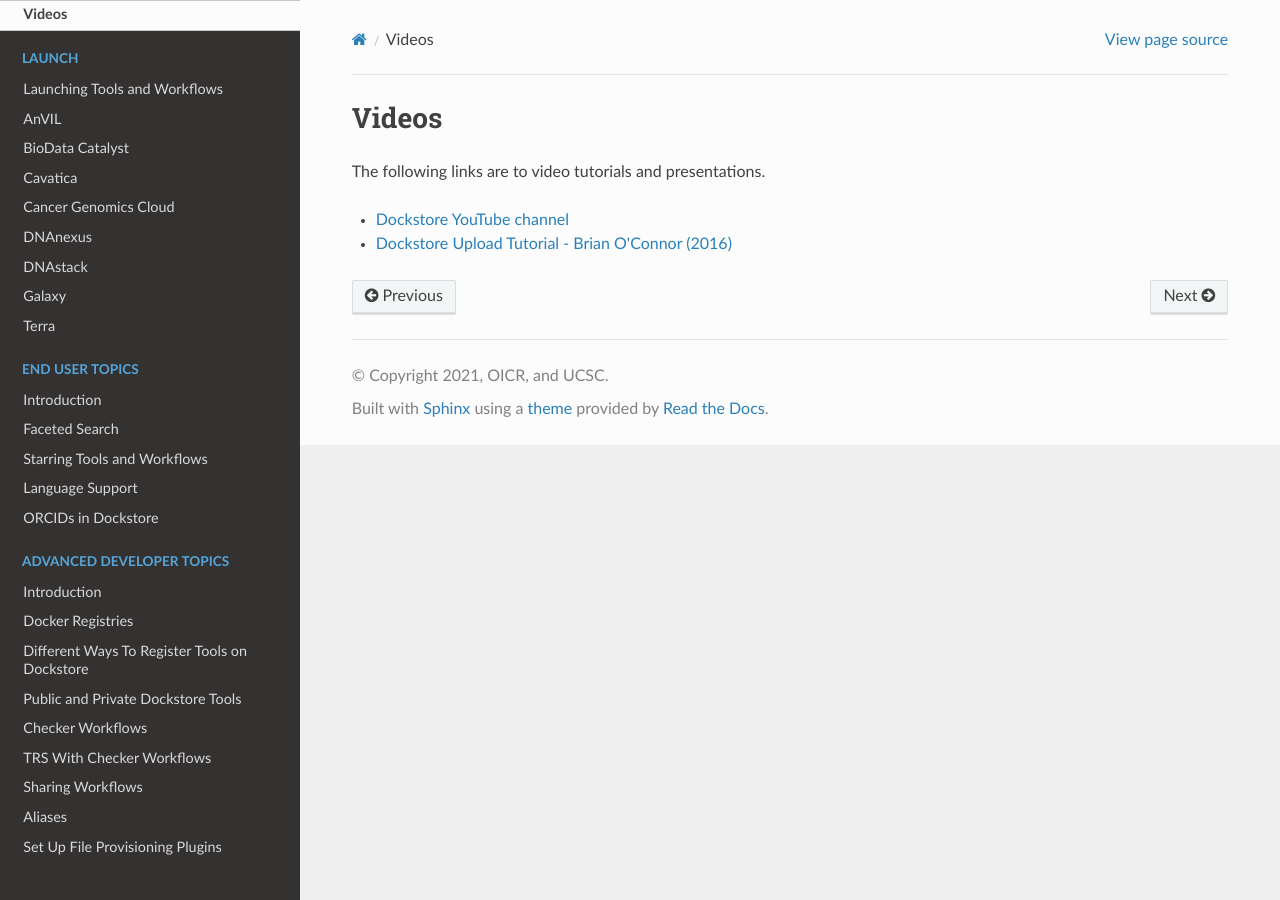
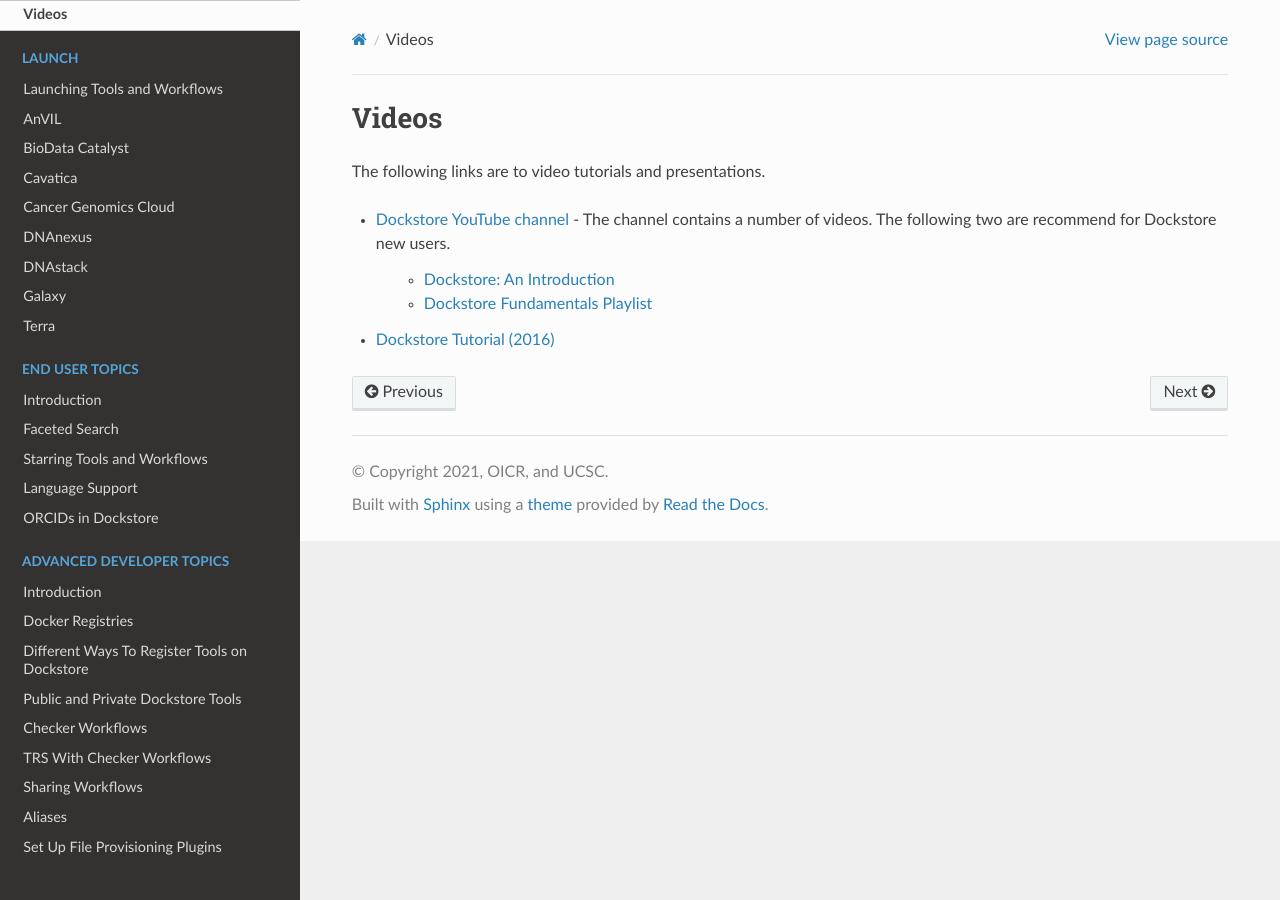
Before and after one commit to dockstore/dockstore-documentation, a Sphinx documentation site: the page built from docs/videos.rst, in a window 1280 px wide. Built offline with Sphinx 7.4.7 and the Read the Docs theme 2.0.0, drawn with Linux system fonts in a browser that asks for light colours.

Commit message:
Changes from review
Implemented the changes from the pull request.

```diff
--- a/docs/index.rst
+++ b/docs/index.rst
@@ -14,7 +14,7 @@
 .. toctree::
    :maxdepth: 1
 
-   Return to Dockstore Home <https://dockstore.org>
+   Go to Dockstore <https://dockstore.org>
 
 .. toctree::
    :caption: About
--- a/docs/roadmap.rst
+++ b/docs/roadmap.rst
@@ -1,4 +1,4 @@
 Roadmap
 =======
 
-The Dockstore roadmap can be found at our `GitHub repository roadmap page <https://github.com/dockstore/dockstore/wiki/Dockstore-Roadmap>`_
+The Dockstore roadmap can be found at our `GitHub repository roadmap page <https://github.com/dockstore/dockstore/wiki/Dockstore-Roadmap>`_.
--- a/docs/systemstatus.rst
+++ b/docs/systemstatus.rst
@@ -1,4 +1,4 @@
 System Status
 =============
 
-Dockstore system status can be found `here <https://status.dockstore.org>`_
+Dockstore system status can be found `here <https://status.dockstore.org>`_.
--- a/docs/videos.rst
+++ b/docs/videos.rst
@@ -3,5 +3,9 @@
 
 The following links are to video tutorials and presentations.
 
-- `Dockstore YouTube channel <https://www.youtube.com/channel/UCFWNYqxQvVLAuZq8rdOSE4g>`_
-- `Dockstore Upload Tutorial - Brian O\'Connor (2016) <https://www.youtube.com/watch?v=sInP-ByF9xU>`_
+- `Dockstore YouTube channel <https://www.youtube.com/channel/UCFWNYqxQvVLAuZq8rdOSE4g>`_ - The channel contains a number of videos.  The following two are recommend for Dockstore new users.
+
+   - `Dockstore\: An Introduction <https://www.youtube.com/watch?v=1JWOVGzzgMc>`_
+   - `Dockstore Fundamentals Playlist <https://www.youtube.com/playlist?list=PL2uhATKMu4U_MxWFXCvu9WlASdJQgAevh>`_
+
+- `Dockstore Tutorial (2016) <https://www.youtube.com/watch?v=sInP-ByF9xU>`_
```
